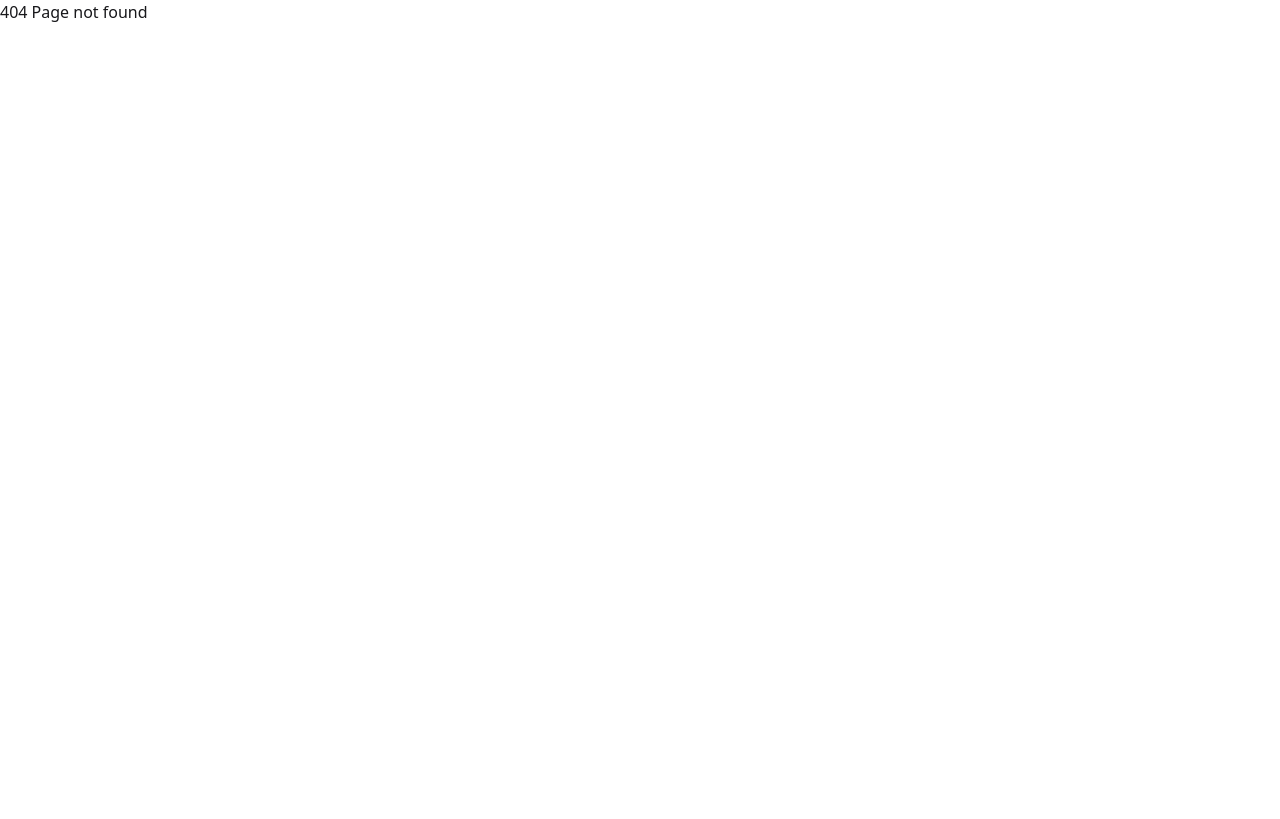
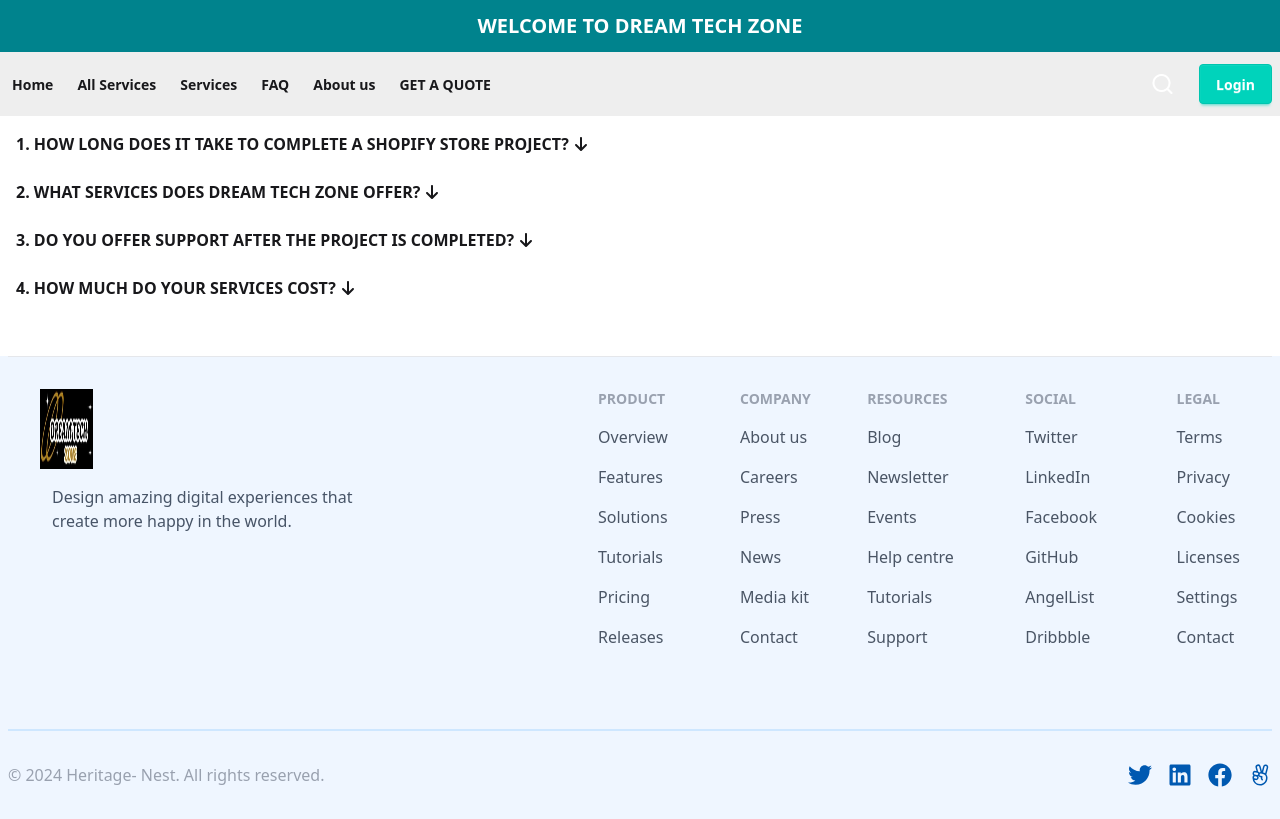
Before and after one commit to AhsanPhero2022/arifbhai-portfolio, a React (Vite) app: page /faq in a window 1280 px wide. Before the commit this address had no page. Built offline with nearby package versions, Linux system fonts and the light colour scheme.

Commit message:
faq added

```diff
--- a/src/Router/router.jsx
+++ b/src/Router/router.jsx
@@ -1,6 +1,7 @@
 import { createBrowserRouter } from "react-router";
 import Home from "../components/Home/home";
 import App from "../App";
+import Faq from "../components/Pages/Faq";
 
 export const router = createBrowserRouter([
   {
@@ -12,6 +13,10 @@
         path: "/",
         element: <Home />,
       },
+      {
+        path: "/faq",
+        element: <Faq />,
+      },
     ],
   },
 ]);
--- a/src/components/Home/Navbar.jsx
+++ b/src/components/Home/Navbar.jsx
@@ -6,19 +6,24 @@
   const navitem = (
     <>
       <Link to="/">
-        <li>Home</li>
+        <li className="hover:text-orange-500">Home</li>
       </Link>
       <Link to="/buyAService">
-        <li>Buy</li>
+        <li className="hover:text-orange-500">All Services</li>
       </Link>
       <Link to="/propertyDetails">
-        <li>Sell</li>
+        <li className="hover:text-orange-500">Services</li>
       </Link>
 
+      <Link to="/faq">
+        <li className="hover:text-orange-500">FAQ</li>
+      </Link>
       <Link to="/aboutPage">
-        <li>About us</li>
+        <li className="hover:text-orange-500">About us</li>
       </Link>
-      <li>Services</li>
+      <Link>
+        <li className="hover:text-orange-500">GET A QUOTE</li>
+      </Link>
     </>
   );
 
@@ -46,13 +51,13 @@
             </div>
             <ul
               tabIndex={0}
-              className="menu menu-sm dropdown-content bg-base-100 rounded-box z-[1] mt-3 w-52 p-2 shadow"
+              className="font-bold menu menu-sm dropdown-content bg-base-100 rounded-box z-[1] mt-3 w-52 p-2 shadow"
             >
               {navitem}
             </ul>
           </div>
           <div>
-            <ul className="menu menu-horizontal hidden px-1 lg:flex gap-6">
+            <ul className="font-bold  menu menu-horizontal hidden px-1 lg:flex gap-6">
               {navitem}
             </ul>
           </div>
--- /dev/null
+++ b/src/components/Pages/Faq.jsx
@@ -0,0 +1,115 @@
+import { FaArrowDown } from "react-icons/fa6";
+import { Link } from "react-router";
+
+const Faq = () => {
+  return (
+    <div>
+      <div className="p-2 m-2">
+        <Link
+          className="flex gap-1 items-center hover:underline font-bold "
+          onClick={() => document.getElementById("my_modal_3").showModal()}
+        >
+          1. HOW LONG DOES IT TAKE TO COMPLETE A SHOPIFY STORE PROJECT?
+          <FaArrowDown />
+        </Link>
+        <dialog id="my_modal_3" className="modal ">
+          <div className="modal-box">
+            <form method="dialog">
+              <button className="btn btn-sm btn-circle btn-ghost absolute right-2 top-2">
+                ✕
+              </button>
+            </form>
+            <h3 className="text-xl py-2">
+              HOW LONG DOES IT TAKE TO COMPLETE A SHOPIFY STORE PROJECT?
+            </h3>
+            <p className="py-4">
+              Most Shopify store projects are completed within 5 to 7 days,
+              depending on the complexity of the design and specific
+              requirements.
+            </p>
+          </div>
+        </dialog>
+      </div>
+      <div className="p-2 m-2">
+        <Link
+          className="flex gap-1 items-center hover:underline font-bold "
+          onClick={() => document.getElementById("my_modal_3").showModal()}
+        >
+          2. WHAT SERVICES DOES DREAM TECH ZONE OFFER?
+          <FaArrowDown />
+        </Link>
+        <dialog id="my_modal_3" className="modal ">
+          <div className="modal-box">
+            <form method="dialog">
+              <button className="btn btn-sm btn-circle btn-ghost absolute right-2 top-2">
+                ✕
+              </button>
+            </form>
+            <h3 className="text-xl py-2">
+              WHAT SERVICES DOES DREAM TECH ZONE OFFER?
+            </h3>
+            <p className="py-4">
+              We specialize in Shopify E-commerce Website Design & Development.
+              Our services include Shopify Store Build & Setup, Custom Design,
+              Store Optimization, Migration, Product Add, Graphic Design,
+              Digital Marketing, Video Editing & Ongoing Support to help
+              businesses create and maintain their online stores
+            </p>
+          </div>
+        </dialog>
+      </div>
+
+      <div className="p-2 m-2">
+        <Link
+          className="flex gap-1 items-center hover:underline font-bold "
+          onClick={() => document.getElementById("my_modal_3").showModal()}
+        >
+          3. DO YOU OFFER SUPPORT AFTER THE PROJECT IS COMPLETED?
+          <FaArrowDown />
+        </Link>
+        <dialog id="my_modal_3" className="modal ">
+          <div className="modal-box">
+            <form method="dialog">
+              <button className="btn btn-sm btn-circle btn-ghost absolute right-2 top-2">
+                ✕
+              </button>
+            </form>
+            <h3 className="text-xl py-2">
+              DO YOU OFFER SUPPORT AFTER THE PROJECT IS COMPLETED?
+            </h3>
+            <p className="py-4">
+              Absolutely! We offer ongoing support and maintenance services to
+              ensure your Shopify store runs smoothly and remains up to date.
+            </p>
+          </div>
+        </dialog>
+      </div>
+      <div className="p-2 m-2">
+        <Link
+          className="flex gap-1 items-center hover:underline font-bold "
+          onClick={() => document.getElementById("my_modal_3").showModal()}
+        >
+          4. HOW MUCH DO YOUR SERVICES COST?
+          <FaArrowDown />
+        </Link>
+        <dialog id="my_modal_3" className="modal ">
+          <div className="modal-box">
+            <form method="dialog">
+              <button className="btn btn-sm btn-circle btn-ghost absolute right-2 top-2">
+                ✕
+              </button>
+            </form>
+            <h3 className="text-xl py-2">HOW MUCH DO YOUR SERVICES COST?</h3>
+            <p className="py-4">
+              Our pricing is competitive and varies based on the scope of the
+              project. Contact us with your specific requirements, and we’ll
+              provide a tailored quote that fits your budget.
+            </p>
+          </div>
+        </dialog>
+      </div>
+    </div>
+  );
+};
+
+export default Faq;
```
